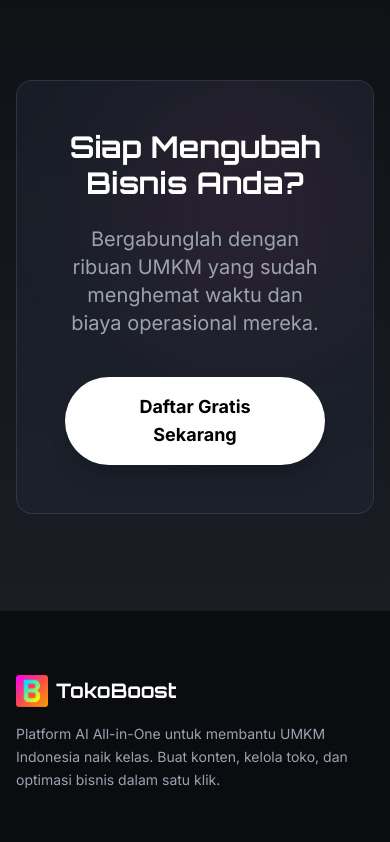
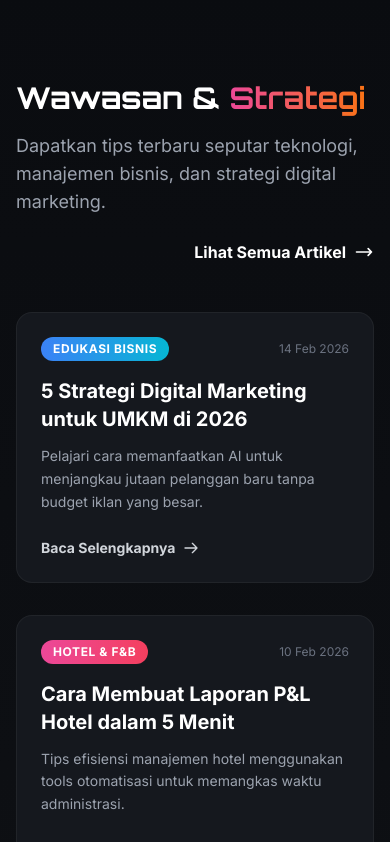
Before and after one commit to Abdiep/TokoBoost-main, a Next.js app: page / in a window 390 px wide. Shown: the part 6900-7742 px from the top of the page. Built offline with nearby package versions, Linux system fonts and the light colour scheme; no server answers.

Commit message:
update landing page

```diff
--- a/src/app/page.tsx
+++ b/src/app/page.tsx
@@ -16,13 +16,12 @@ import {
     IconHotel
 } from '@/constants/constants';
 
-// --- 1. HERO SECTION (Updated Full Screen) ---
+// --- 1. HERO SECTION ---
 const HeroSection = () => (
     <section className="bg-[#0f1115] relative overflow-hidden min-h-screen flex flex-col items-center justify-center text-center px-4 pt-20">
         <div className="absolute top-1/2 left-1/2 -translate-x-1/2 -translate-y-1/2 w-[600px] h-[600px] bg-pink-600/20 rounded-full blur-[120px] -z-10 animate-pulse"></div>
 
         <div className="max-w-4xl mx-auto space-y-8 relative z-10">
-
             <h1 className="text-5xl md:text-7xl lg:text-8xl font-bold font-orbitron text-white leading-tight tracking-tight drop-shadow-2xl">
                 Revolusi Bisnis UMKM Dengan  <br />
                 <span className="text-transparent bg-clip-text bg-gradient-to-r from-pink-500 via-purple-500 to-orange-500">
@@ -43,20 +42,17 @@ const HeroSection = () => (
                 </Link>
             </div>
         </div>
-
     </section>
 );
 
-// --- 2. BARU: WHY TOKOBOOST SECTION ---
+// --- 2. WHY TOKOBOOST SECTION ---
 const WhySection = () => (
     <section id="why-tokoboost" className="py-24 bg-[#0a0c10] relative overflow-hidden">
-        {/* Dekorasi Background */}
         <div className="absolute top-0 right-0 w-1/3 h-full bg-gradient-to-l from-pink-900/10 to-transparent pointer-events-none"></div>
 
         <div className="container mx-auto px-4 md:px-8 relative z-10">
             <div className="flex flex-col lg:flex-row items-center gap-16">
 
-                {/* Bagian Kiri: Teks Storytelling */}
                 <div className="lg:w-1/2 space-y-8">
                     <h2 className="text-3xl md:text-5xl font-bold font-orbitron text-white leading-tight">
                         Mengapa <span className="text-transparent bg-clip-text bg-gradient-to-r from-pink-500 to-orange-500">TokoBoost?</span>
@@ -84,27 +80,22 @@ const WhySection = () => (
                     </div>
                 </div>
 
-                {/* Bagian Kanan: Grid Benefit (Visual) */}
                 <div className="lg:w-1/2 grid grid-cols-1 sm:grid-cols-2 gap-6">
-                    {/* Card 1 */}
                     <div className="glass-card p-6 border-l-4 border-l-pink-500 hover:scale-105 transition-transform">
                         <div className="w-12 h-12 bg-pink-500/20 rounded-lg flex items-center justify-center text-2xl mb-4">💰</div>
                         <h3 className="text-xl font-bold text-white mb-2">Hemat Biaya</h3>
                         <p className="text-sm text-gray-400">Pangkas biaya operasional jutaan rupiah untuk tim kreatif & konsultan.</p>
                     </div>
-                    {/* Card 2 */}
                     <div className="glass-card p-6 border-l-4 border-l-orange-500 hover:scale-105 transition-transform">
                         <div className="w-12 h-12 bg-orange-500/20 rounded-lg flex items-center justify-center text-2xl mb-4">⚡</div>
                         <h3 className="text-xl font-bold text-white mb-2">Super Cepat</h3>
                         <p className="text-sm text-gray-400">Buat konten & dokumen dalam hitungan detik, bukan hari atau minggu.</p>
                     </div>
-                    {/* Card 3 */}
                     <div className="glass-card p-6 border-l-4 border-l-purple-500 hover:scale-105 transition-transform">
                         <div className="w-12 h-12 bg-purple-500/20 rounded-lg flex items-center justify-center text-2xl mb-4">🤖</div>
                         <h3 className="text-xl font-bold text-white mb-2">Teknologi AI</h3>
                         <p className="text-sm text-gray-400">Akses teknologi canggih setara perusahaan besar dengan mudah.</p>
                     </div>
-                    {/* Card 4 */}
                     <div className="glass-card p-6 border-l-4 border-l-blue-500 hover:scale-105 transition-transform">
                         <div className="w-12 h-12 bg-blue-500/20 rounded-lg flex items-center justify-center text-2xl mb-4">📱</div>
                         <h3 className="text-xl font-bold text-white mb-2">Mudah Dipakai</h3>
@@ -132,7 +123,6 @@ const FeaturesPreview = () => {
         { icon: <IconOpeningVideo />, title: "Opening YouTube", desc: "Buat opening video YouTube yang menarik dan profesional." },
         { icon: <IconHotel />, title: "Hotel P&L Tools", desc: "Buat presentasi laporan keuangan hotel dengan mudah dan cepat menggunakan AI." },
         { icon: <IconQuranApp />, title: "Aplikasi Quran", desc: "Belajar Al-Qur'an, Tafsir, dilengkapi dengan audio per ayat dan rangkuman tafsir oleh AI." },
-        // --- [NEW BABY: SPORT CENTER] ---
         { icon: <IconSportSimple />, title: "Sport Center", desc: "Pantau Klasemen Liga Eropa & Persiapan World Cup 2026 secara Real-time." },
     ];
 
@@ -147,7 +137,6 @@ const FeaturesPreview = () => {
                 <div className="grid grid-cols-1 sm:grid-cols-2 lg:grid-cols-3 gap-8">
                     {features.map((f, idx) => (
                         <div key={idx} className="glass-card p-8 flex flex-col items-center text-center group hover:border-pink-500/30 transition-all duration-300 hover:-translate-y-2">
-                            {/* ICON FIX */}
                             <div className="forced-icon-size shadow-lg shadow-pink-500/10 group-hover:scale-110 transition-transform duration-300 mb-6">
                                 {f.icon}
                             </div>
@@ -162,14 +151,110 @@ const FeaturesPreview = () => {
     );
 };
 
+// --- 4. BLOG / INSIGHT SECTION (BARU!) ---
+const BlogPreviewSection = () => {
+    // Data Dummy Blog (Nanti bisa diganti fetch dari API)
+    const blogPosts = [
+        {
+            category: "Edukasi Bisnis",
+            title: "5 Strategi Digital Marketing untuk UMKM di 2026",
+            excerpt: "Pelajari cara memanfaatkan AI untuk menjangkau jutaan pelanggan baru tanpa budget iklan yang besar.",
+            date: "14 Feb 2026",
+            link: "https://blog.tokoboost.com/blog/rahasia-copywriting-flyer", // Contoh link ke blog
+            color: "from-blue-500 to-cyan-500"
+        },
+        {
+            category: "Hotel & F&B",
+            title: "Cara Membuat Laporan P&L Hotel dalam 5 Menit",
+            excerpt: "Tips efisiensi manajemen hotel menggunakan tools otomatisasi untuk memangkas waktu administrasi.",
+            date: "10 Feb 2026",
+            link: "https://blog.tokoboost.com/blog/cara-mudah-bikin-laporan-hotel-pnl-flash-report",
+            color: "from-pink-500 to-rose-500"
+        },
+        {
+            category: "Tips Konten",
+            title: "Rahasia Video TikTok FYP dengan Hook 3 Detik",
+            excerpt: "Teknik psikologi visual untuk membuat audiens tidak bisa berhenti menonton video promosi produk Anda.",
+            date: "08 Feb 2026",
+            link: "https://blog.tokoboost.com/blog/youtube-video-opening-generator-ai",
+            color: "from-purple-500 to-indigo-500"
+        }
+    ];
+
+    return (
+        <section className="py-24 bg-[#0a0c10] relative">
+            {/* Background Glow */}
+            <div className="absolute bottom-0 left-0 w-full h-full bg-gradient-to-t from-[#0f1115] to-transparent pointer-events-none"></div>
+
+            <div className="container mx-auto px-4 relative z-10">
+                {/* Header Section Blog */}
+                <div className="flex flex-col md:flex-row justify-between items-end mb-12 gap-6">
+                    <div className="max-w-2xl">
+                        <h2 className="text-3xl md:text-5xl font-bold font-orbitron text-white mb-4">
+                            Wawasan & <span className="text-transparent bg-clip-text bg-gradient-to-r from-pink-500 to-orange-500">Strategi</span>
+                        </h2>
+                        <p className="text-gray-400 text-lg">
+                            Dapatkan tips terbaru seputar teknologi, manajemen bisnis, dan strategi digital marketing.
+                        </p>
+                    </div>
+                    <Link href="https://blog.tokoboost.com" className="group flex items-center gap-2 text-white font-bold hover:text-pink-500 transition-colors">
+                        Lihat Semua Artikel
+                        <svg xmlns="http://www.w3.org/2000/svg" className="h-5 w-5 group-hover:translate-x-1 transition-transform" fill="none" viewBox="0 0 24 24" stroke="currentColor">
+                            <path strokeLinecap="round" strokeLinejoin="round" strokeWidth={2} d="M17 8l4 4m0 0l-4 4m4-4H3" />
+                        </svg>
+                    </Link>
+                </div>
+
+                {/* Grid Blog Cards */}
+                <div className="grid grid-cols-1 md:grid-cols-3 gap-8">
+                    {blogPosts.map((post, idx) => (
+                        <Link href={post.link} key={idx} className="group relative block h-full">
+                            <div className="absolute -inset-0.5 bg-gradient-to-r from-pink-600 to-purple-600 rounded-2xl opacity-0 group-hover:opacity-100 transition duration-300 blur-sm"></div>
+
+                            <div className="relative h-full flex flex-col justify-between bg-[#15181e] rounded-2xl p-6 md:p-8 border border-white/5 hover:border-white/10 transition-all">
+                                <div>
+                                    <div className="flex items-center justify-between mb-4">
+                                        <span className={`px-3 py-1 text-xs font-bold uppercase tracking-wider rounded-full bg-gradient-to-r ${post.color} text-white`}>
+                                            {post.category}
+                                        </span>
+                                        <span className="text-xs text-gray-500">{post.date}</span>
+                                    </div>
+
+                                    <h3 className="text-xl md:text-2xl font-bold text-white mb-3 group-hover:text-pink-400 transition-colors line-clamp-2">
+                                        {post.title}
+                                    </h3>
+
+                                    <p className="text-gray-400 text-sm leading-relaxed mb-6 line-clamp-3">
+                                        {post.excerpt}
+                                    </p>
+                                </div>
+
+                                <div className="flex items-center text-sm font-bold text-gray-300 group-hover:text-white transition-colors">
+                                    Baca Selengkapnya
+                                    <svg xmlns="http://www.w3.org/2000/svg" className="h-4 w-4 ml-2 group-hover:translate-x-2 transition-transform" fill="none" viewBox="0 0 24 24" stroke="currentColor">
+                                        <path strokeLinecap="round" strokeLinejoin="round" strokeWidth={2} d="M14 5l7 7m0 0l-7 7m7-7H3" />
+                                    </svg>
+                                </div>
+                            </div>
+                        </Link>
+                    ))}
+                </div>
+            </div>
+        </section>
+    );
+};
+
 // --- MAIN PAGE COMPONENT ---
 export default function Home() {
     return (
         <main className="min-h-screen bg-[#0f1115]">
             <Header />
             <HeroSection />
-            <WhySection />  {/* <--- POSISI STRATEGIS DI SINI */}
+            <WhySection />
             <FeaturesPreview />
+
+            {/* Bagian Blog Baru Disisipkan Disini */}
+            <BlogPreviewSection />
 
             {/* CTA Section */}
             <section className="py-24 px-4 text-center bg-gradient-to-b from-[#0f1115] to-[#1a1d24]">
```
